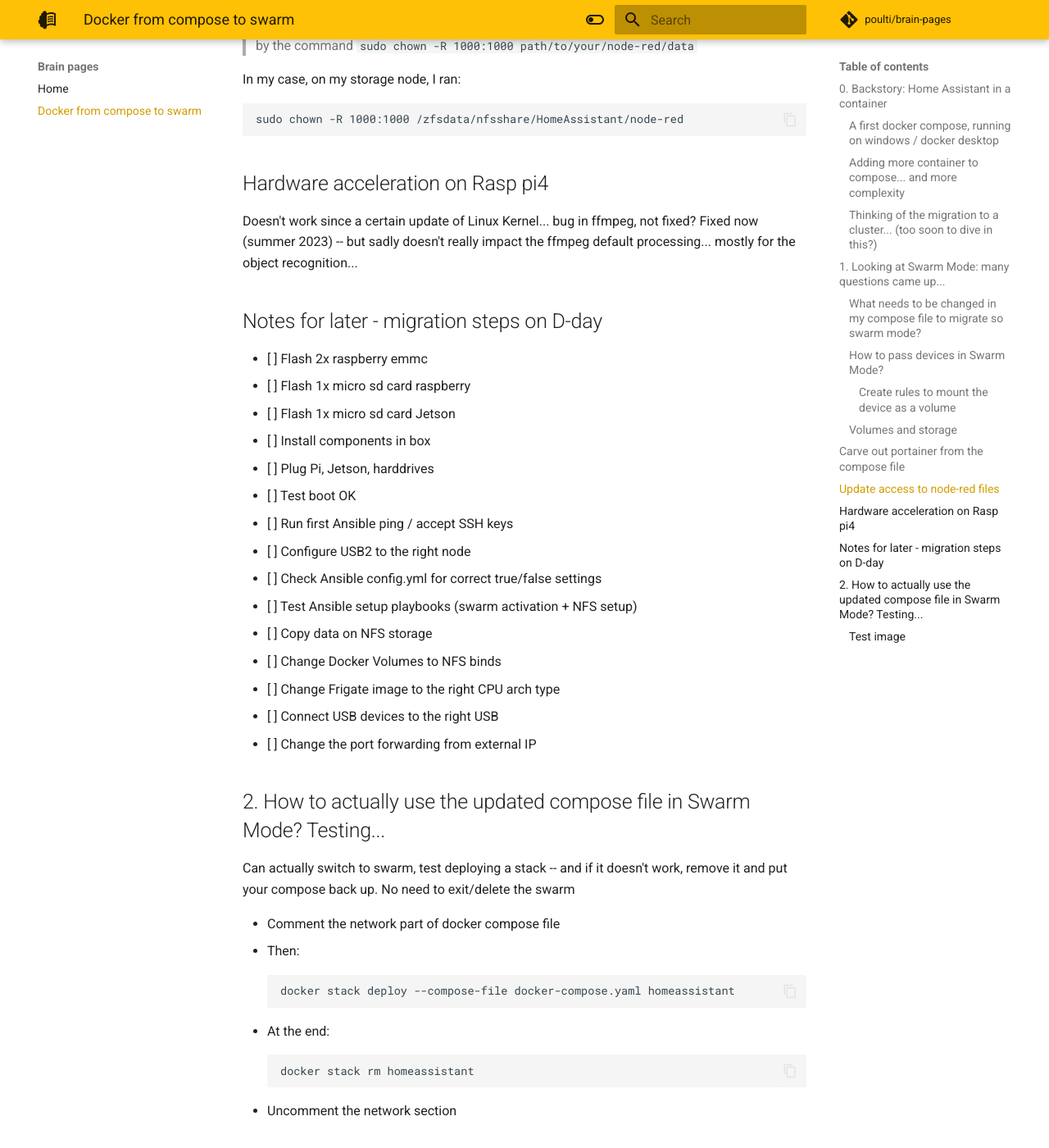
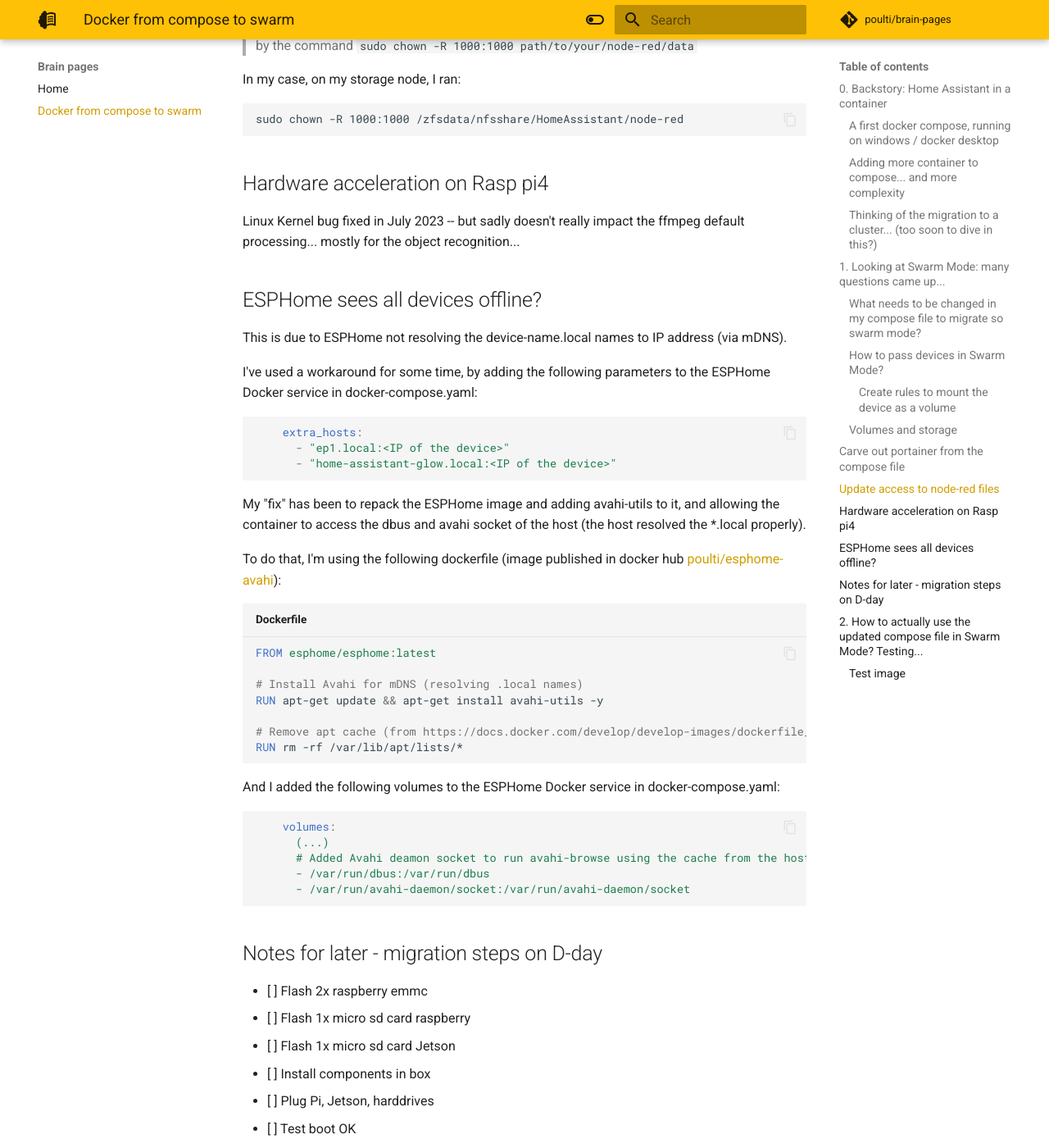
Before and after one commit to poulti/brain-pages, an MkDocs documentation site: the page built from docs/docker-from-compose-to-swarm.md, in a window 1280 px wide and 1400 px high, scrolled down 5982 px. Shown: the whole window at 82% size. Built offline with MkDocs 1.6.1 and Material for MkDocs 9.7.7, drawn with Linux system fonts in a browser that asks for light colours; comment, search, counter and statistics services are not loaded.

Commit message:
adds section ESPHome sees all devices offline

````diff
--- a/docs/docker-from-compose-to-swarm.md
+++ b/docs/docker-from-compose-to-swarm.md
@@ -224,8 +224,41 @@
 
 ## Hardware acceleration on Rasp pi4
 
-Doesn't work since a certain update of Linux Kernel... bug in ffmpeg, not fixed?
-Fixed now (summer 2023) -- but sadly doesn't really impact the ffmpeg default processing... mostly for the object recognition...
+Linux Kernel bug fixed in July 2023 -- but sadly doesn't really impact the ffmpeg default processing... mostly for the object recognition...
+
+## ESPHome sees all devices offline?
+
+This is due to ESPHome not resolving the device-name.local names to IP address (via mDNS).
+
+I've used a workaround for some time, by adding the following parameters to the ESPHome Docker service in docker-compose.yaml:
+```yaml
+    extra_hosts:
+      - "ep1.local:<IP of the device>"
+      - "home-assistant-glow.local:<IP of the device>"
+```
+
+My "fix" has been to repack the ESPHome image and adding avahi-utils to it, and allowing the container to access the dbus and avahi socket of the host (the host resolved the *.local properly).
+
+To do that, I'm using the following dockerfile (image published in docker hub [poulti/esphome-avahi](https://hub.docker.com/r/poulti/esphome-avahi)):
+```Dockerfile title="Dockerfile"
+FROM esphome/esphome:latest
+
+# Install Avahi for mDNS (resolving .local names)
+RUN apt-get update && apt-get install avahi-utils -y
+
+# Remove apt cache (from https://docs.docker.com/develop/develop-images/dockerfile_best-practices/)
+RUN rm -rf /var/lib/apt/lists/*
+```
+
+And I added the following volumes to the ESPHome Docker service in docker-compose.yaml:
+```yaml
+    volumes:
+      (...)
+      # Added Avahi deamon socket to run avahi-browse using the cache from the host node
+      - /var/run/dbus:/var/run/dbus
+      - /var/run/avahi-daemon/socket:/var/run/avahi-daemon/socket
+```
+
 
 ## Notes for later - migration steps on D-day
 
````
